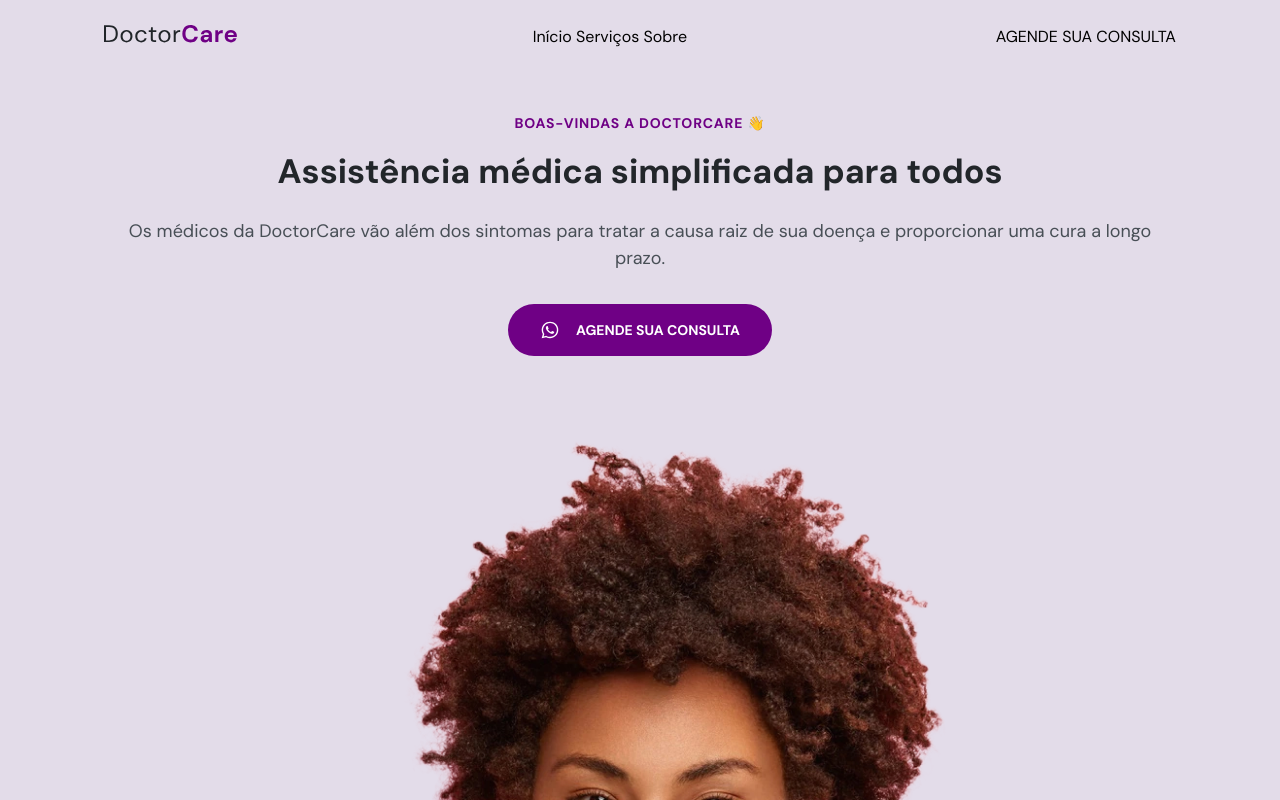
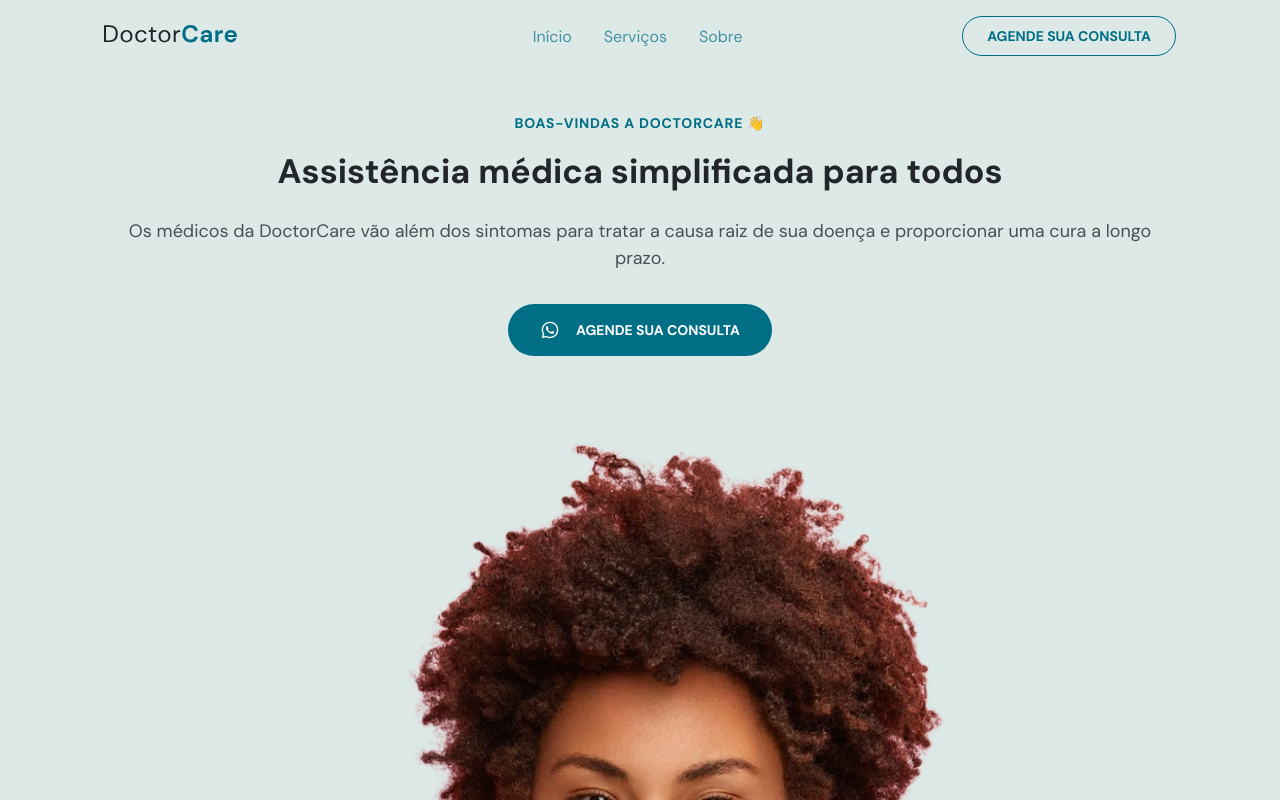
Before and after one commit to Carlos3274/Rockseat-discover, a plain HTML site: page NLW/index.html in a window 1280 px wide. Shown: the top 800 px of the page. Drawn offline with nearby package versions, Linux system fonts and the light colour scheme.

Commit message:
39min s5 nlw
Nav finished

```diff
--- a/NLW/style.css
+++ b/NLW/style.css
@@ -8,7 +8,7 @@
 :root{
 
    /*#00856F Verde original hue 170*/
-  --hue: 290;
+  --hue: 190;
   --primary-color: hsl(var(--hue), 100%, 26%);
   --headline: hsl(210, 11%, 15%);
   --paragraph: hsl(210, 9%, 31%);
@@ -510,6 +510,8 @@ footer .social-links{
     width: min(112rem, 100%);
   }
 
+
+
   /*==== NAVIGATION ==============================*/
 
     /* reset */
@@ -540,7 +542,47 @@ footer .social-links{
       align-items: center;
       justify-content: space-between;
       width: 60%;
+
     }
 
+    nav#navigation .menu ul:nth-child(1){
+      display: flex;
+      gap: 3.2rem;
+    }
 
+    nav#navigation .menu ul li a{
+      color: var(--primary-color);
+      opacity: 0.7;
+    }
+
+    nav#navigation .menu a.button{
+      display: flex;
+
+      justify-content: center;
+      align-items: center;
+      padding: 1rem 2.4rem;
+
+      /* Primary Colors/brand-green */
+
+      border: 1px solid var(--primary-color);
+      border-radius: 4rem;
+
+      font-weight: 700;
+      font-size: 1.4rem;
+      line-height: 1.8rem;
+      text-transform: uppercase;
+
+      color: var(--primary-color);
+    }
+
+    nav#navigation.scroll .menu ul li a{
+      color: var(--brand-green-light);
+      opacity: 0.6rem;
+
+    }
+
+    nav#navigation.scroll .menu a.button {
+      border-color: white;
+      color: white;
+    }
 }
```
